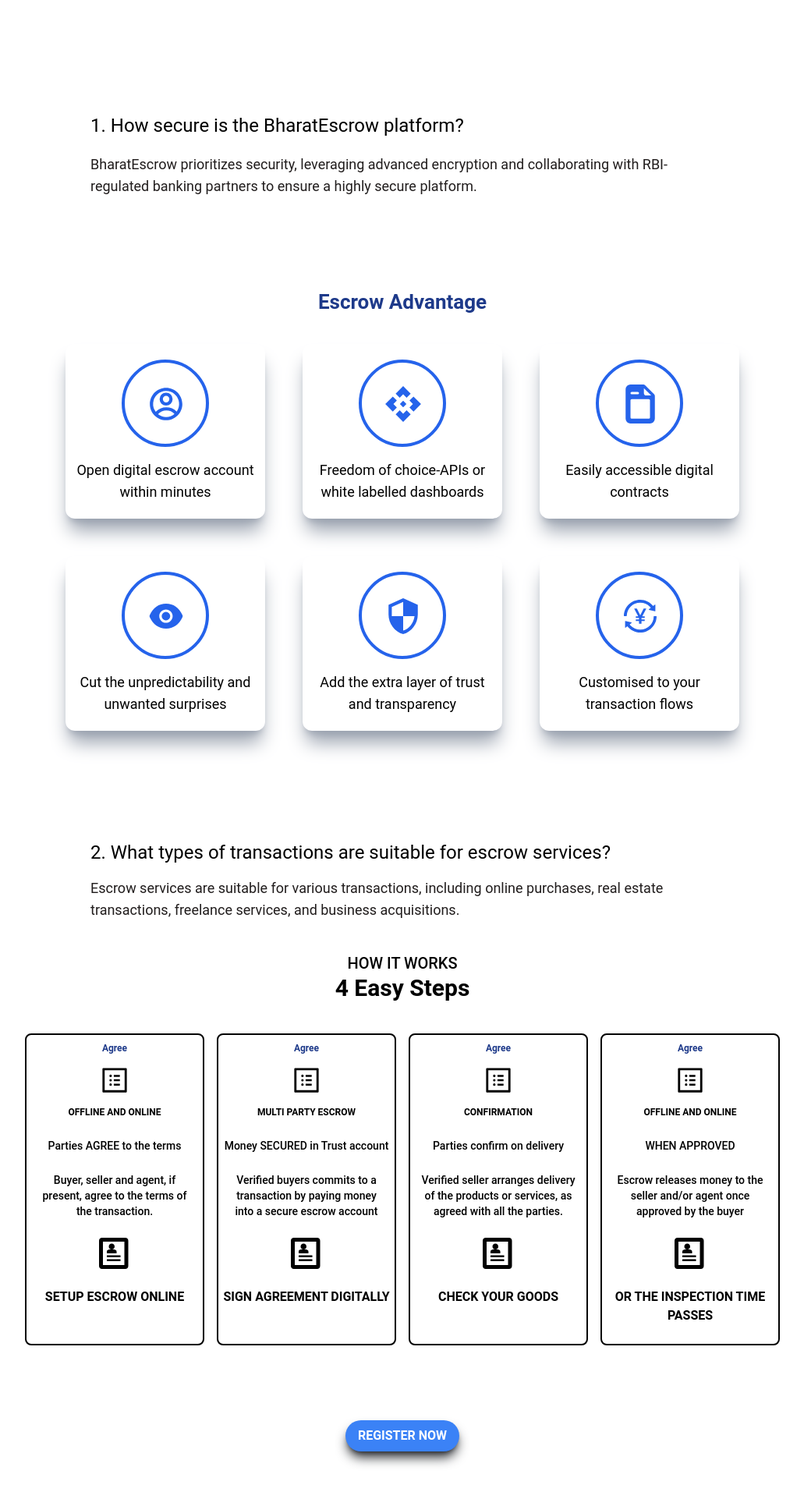
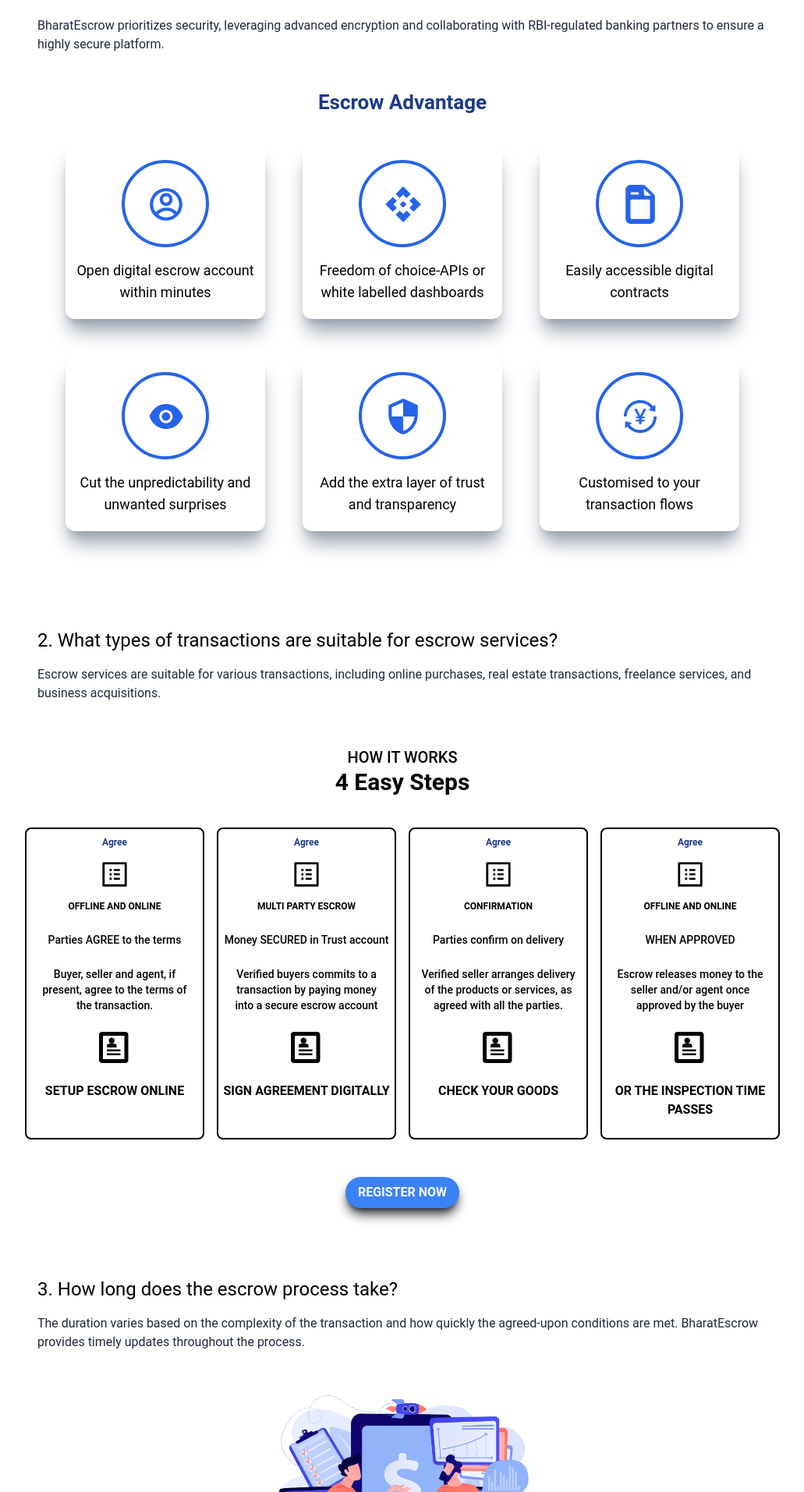
Before and after one commit to amankumar2k15/BharatEscrow, a React (Create React App) app: page /faqs in a window 1280 px wide. Shown: the part 807-2720 px from the top of the page at 78% size, without its empty margins (124-1155 px from the left). Built offline with nearby package versions, Linux system fonts and the light colour scheme.

Commit message:
changes in blog img

```diff
--- a/src/components/Footer.js
+++ b/src/components/Footer.js
@@ -6,8 +6,8 @@
 
     const linkList = [
         { to: "/disclaimer", text: "Disclaimer" },
-        { to: "/Home", text: "Home", },
-        { to: "/howitworks", text: "How it works" },
+        { to: "/", text: "Home", },
+        { to: "/how-it-works", text: "How it works" },
         { to: "/faqs", text: "Faqs", },
         { to: "/blog", text: "Blog", },
         { to: "/contact", text: "Contact", },
--- a/src/pages/Blog.js
+++ b/src/pages/Blog.js
@@ -43,7 +43,7 @@
                   <div key={item.id} className='bg-[#a3c7de] relative rounded-lg shadow-lg shadow-black hover:-translate-y-1 transition-all duration-300 ease-in-out text-black h-[430px] md:h-[450px] max-w-[330px] px-4 flex flex-col gap-y-4'>
                     <h2 className='text-md mt-5 text-blue-900 font-bold'>{item.title}</h2>
                     <div className='md:h-[200px] max-w-[345px]' >
-                      <img className='md:h-[200px] w-[345px] object-cover' src={item.img} alt='blogImg' />
+                      <img className='md:h-[200px] w-[345px] object-contain' src={item.img} alt='blogImg' />
                     </div>
                     <h5 className='text-md mt-5 text-blue-900 font-bold'>{item.question1}</h5>
 
--- a/src/pages/BuySell.js
+++ b/src/pages/BuySell.js
@@ -18,6 +18,7 @@
 
 const BuySell = () => {
     const [selectCategory, setSelectCategory] = useState("Domain")
+    console.log(selectCategory)
 
     const categoryData = [
         { id: 0, title: "Web Design", img: domain1, category: "Domain" },
@@ -47,8 +48,10 @@
                     </div>
                     <ul className=' uppercase font-bold text-sm sm:text-md md:text-lg w-full text-center leading-tight mt-5  flex justify-evenly flex-wrap'>
                         {["Domain", "Websites", "Car or Trucks", "Gadgets", "Motorcycles"].map((item, index) => {
+
                             return (
-                                <li key={index} className='inline-block  transition-all duration-150 ease-in-out  text-blue-900  hover:text-blue-700  cursor-pointer py-3 px-3 '
+                                <li key={index}
+                                    className={`${selectCategory === item && "bg-slate-300"} inline-block px-4 py-2 rounded-lg transition-all duration-150 ease-in-out text-blue-900 cursor-pointer`}
                                     onClick={() => setSelectCategory(item)}>
                                     {item}
                                 </li>
--- a/src/pages/Faq.js
+++ b/src/pages/Faq.js
@@ -5,12 +5,9 @@
 import { BsFillFileEarmarkPostFill } from "react-icons/bs"
 import { AiFillEye, AiOutlineTransaction } from "react-icons/ai"
 import { MdOutlineSecurity } from "react-icons/md"
-import workImg from "../assets/Faqs/work.jpg"
 import buySell from "../assets/Faqs/buySell.jpg"
 import fees from "../assets/Faqs/fees.jpg"
 import paymentImg from "../assets/Faqs/payment.jpg"
-import disputeImg from "../assets/Faqs/dispute.jpg"
-import reliablePlatformImg from "../assets/Faqs/reliablePlatform.jpg"
 import Footer from '../components/Footer'
 import { AiOutlineProfile } from "react-icons/ai";
 import { ImProfile } from "react-icons/im";
@@ -133,7 +130,7 @@
 
     return (
         <section className='faq'>
-            <div className='flex flex-col gap-20'>
+            <div className='flex flex-col gap-4'>
 
                 <div className=' mt-24 flex items-end flex-col gap-4 px-4 '>
                     <h1 className='mt-14 w-full  text-blue-900 font-bold text-2xl sm:text-3xl md:text-4xl lg:text-5xl text-center  font-roboto'>
@@ -164,23 +161,23 @@
 
                 {/* Services Section  */}
                 {/* first  */}
-                <div className='flex flex-col py-10 w-full px-10 rounded-none  sm:rounded-t-[200px]'>
+                <div className='flex flex-col px-4 py-10 w-full rounded-none  sm:rounded-t-[200px]'>
 
                     <div className='flex flex-col sm:flex-wrap '>
                         <h1 className='text-blue-900 font-bold text-xl sm:text-[30px] text-center font-roboto '>
                             FAQ - Escrow Services by <div>BharatEscrow.com</div>
                         </h1>
-                        <div className='mt-40 flex flex-col gap-10 justify-center items-center'>
-                            <div className=' sm:w-8/12 '>
+                        <div className='my-12 flex flex-col gap-10 justify-center items-center'>
+                            <div className=' sm:w-9/12 '>
                                 <h2 className='text-xl sm:text-2xl text-black'>
                                     1. How secure is the BharatEscrow platform?
                                 </h2>
-                                <p className='mt-5 text-md sm:text-lg text-[#211d1d]'>
+                                <p className='mt-5 text-md text-slate-800'>
                                     BharatEscrow prioritizes security, leveraging advanced encryption and collaborating with RBI-regulated banking partners to ensure a highly secure platform.
                                 </p>
                             </div>
 
-                            <div className='flex  w-full justify-center mt-20 flex-col gap-10 items-center'>
+                            <div className='flex w-full justify-center mt-2 flex-col gap-10 items-center'>
                                 <h2 className='text-xl text-blue-900 font-semibold sm:text-[26px] text-center'>
                                     Escrow Advantage
                                 </h2>
@@ -207,9 +204,6 @@
                                         })
                                     }
 
-
-
-
                                 </div>
                             </div>
 
@@ -219,19 +213,19 @@
                 </div>
 
                 {/* second  */}
-                <div className='flex flex-col  w-full px-10  bg-white  '>
+                <div className='flex flex-col w-full px-4 bg-white  '>
                     <div className='mt-5 flex flex-col gap-10 justify-center items-center '>
-                        <div className=' sm:w-8/12   '>
-                            <h2 className='text-xl sm:text-2xl  text-black'>
+                        <div className='sm:w-9/12'>
+                            <h2 className='text-xl sm:text-2xl text-black'>
                                 2. What types of transactions are suitable for escrow services?
                             </h2>
-                            <p className=' mt-4 text-lg sm:text-lg  text-[#211d1d]'>
+                            <p className=' mt-4 text-md text-slate-800'>
                                 Escrow services are suitable for various transactions, including online purchases, real estate transactions, freelance services, and business acquisitions.
                             </p>
                         </div>
 
 
-                        <div className='flex  w-full justify-center flex-col gap-10 items-center'>
+                        <div className='flex w-full justify-center flex-col my-4 gap-10 items-center'>
                             <div className=' flex max-w-4xl justify-center gap-12 flex-wrap '>
                                 <div className='w-[300px] text-center'>
                                     <h3 className='text-xl uppercase font-medium'>How it works</h3>
@@ -241,9 +235,10 @@
 
                             <div className='flex justify-around flex-wrap gap-4'>
 
+                                {/* //how it works  4 easy steps  */}
                                 {worksItems.map((item, index) => {
                                     return (
-                                        <div key={index} className=' w-[230px]  flex-shrink-0 border-2 h-[400px] border-black hover:border-blue-600 rounded-lg  px-1'>
+                                        <div key={index} className='w-[230px] flex-shrink-0 border-2 h-[400px] border-black hover:border-blue-600 rounded-lg  px-1'>
                                             <div className='flex flex-col justify-center gap-y-3 items-center'>
                                                 <h3 className='text-blue-900 font-bold text-[12px] mt-2'>{item.iconHeading}</h3>
                                                 <div>
@@ -270,7 +265,7 @@
 
 
 
-                <div className='flex flex-col w-full px-10   bg-white  '>
+                <div className='flex flex-col w-full px-4 bg-white  '>
                     <div className='py-4 flex flex-col gap-10 justify-center items-center '>
 
 
@@ -285,17 +280,17 @@
                 {
                     FAQQuestions.map((item) => {
                         return (
-                            <div className='flex flex-col w-full px-10 bg-white ' key={item.id}>
+                            <div className='flex flex-col w-full px-4 bg-white' key={item.id}>
                                 <div className='pt-14 flex flex-col gap-10 justify-center items-center '>
-                                    <div className=' sm:w-8/12   '>
+                                    <div className=' sm:w-9/12   '>
                                         <h2 className='text-xl sm:text-2xl text-black'>
                                             {item.question}
                                         </h2>
-                                        <p className=' mt-4 text-md sm:text-lg text-[#211d1d]'>
+                                        <p className=' mt-4 text-md text-slate-800'>
                                             {item.answer}
                                         </p>
                                     </div>
-                                    <div className='flex  w-full justify-center flex-col gap-10 items-center'>
+                                    <div className='flex w-full justify-center flex-col gap-10 items-center'>
                                         {
                                             item?.img != null && <div className=' flex max-w-4xl justify-center gap-12 flex-wrap '>
                                                 <img className='sm:max-w-xl h-60' src={item?.img} alt={item.question} />
@@ -309,7 +304,7 @@
                     })
                 }
 
-                <p className='text-xl sm:text-lg text-black w-8/12 px-4 bg-green-100 rounded-lg -pt-4 mb-16 mx-auto container'>
+                <p className='text-md text-slate-800 w-8/12 px-4 py-4 bg-green-100 rounded-lg -pt-4 mb-16 mx-auto container'>
                     "In a world where financial transparency is non-negotiable, BharatEscrow stands as a reliable partner, offering a secure and efficient platform for escrow services. By following this step-by-step guide, users can navigate the escrow process seamlessly, fostering trust and confidence in their financial transactions."
                 </p>
             </div>
```
Also changed, not shown: src/pages/DetailBlog.js (+1 -30 lines).
